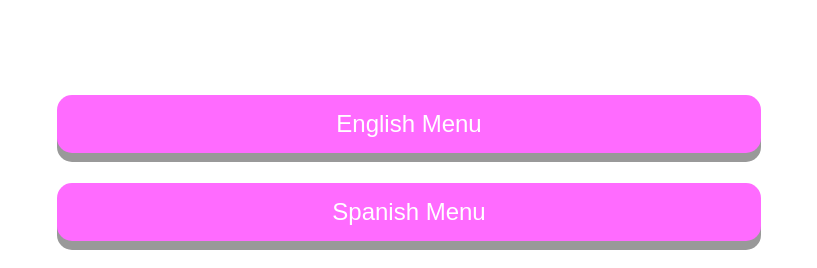
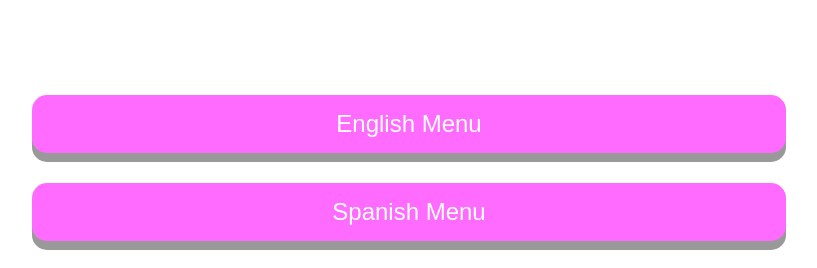
Before and after one commit to egonzalezz/egonzalezz.github.io, a plain HTML site: page index.html in a window 1280 px wide. Shown: the part 500-768 px from the top of the page, without its empty margins (231-1048 px from the left). Drawn offline with Linux system fonts and the light colour scheme; a web font is replaced by a local one.

Commit message:
Update style.css

```diff
--- a/css/style.css
+++ b/css/style.css
@@ -112,13 +112,3 @@ footer {
         width: 30%;
     }
 }
-
-body, html {
-    height: 50%;
-  }
-
-  * {
-    box-sizing: border-box;
-  }
-
-  .bg-image {
```
